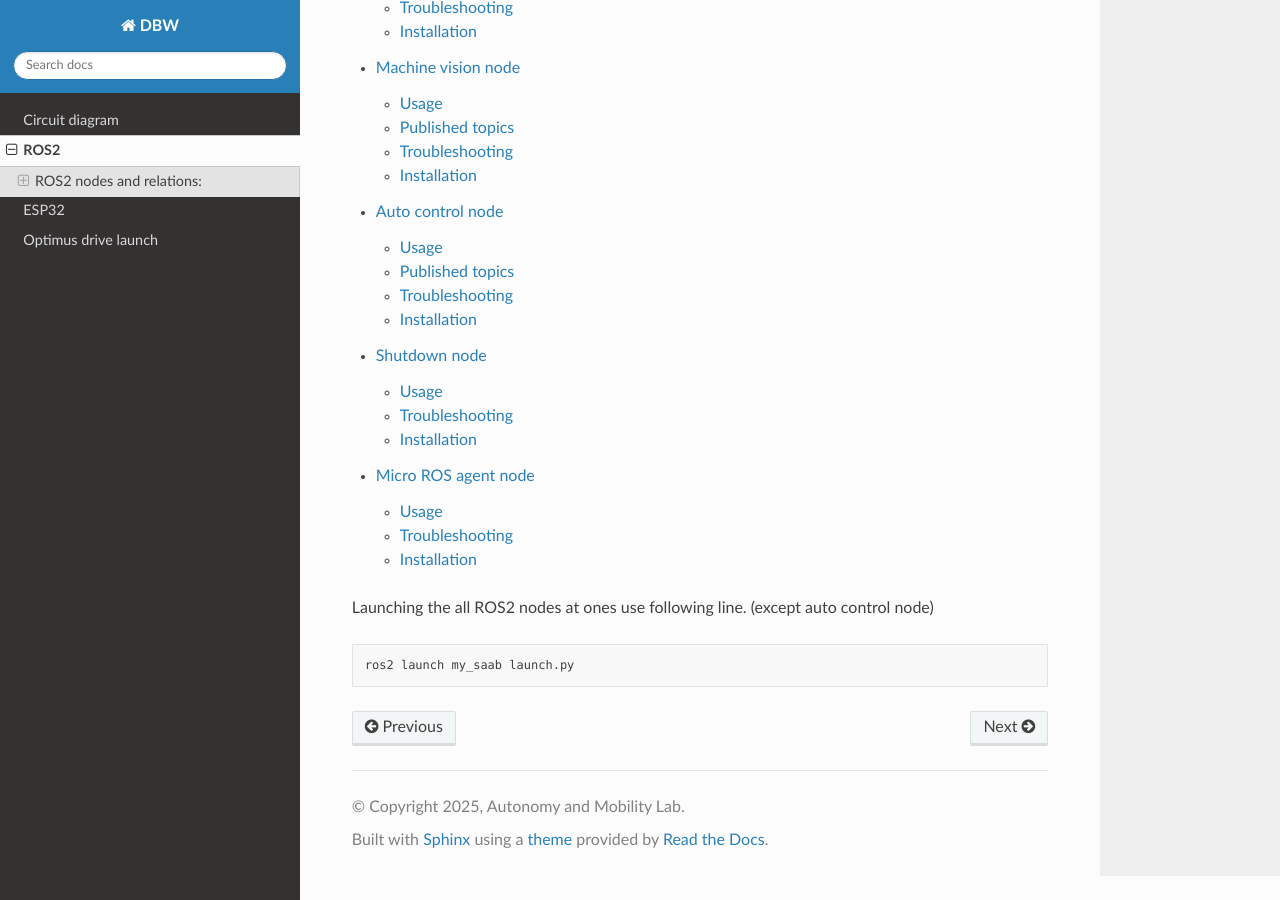
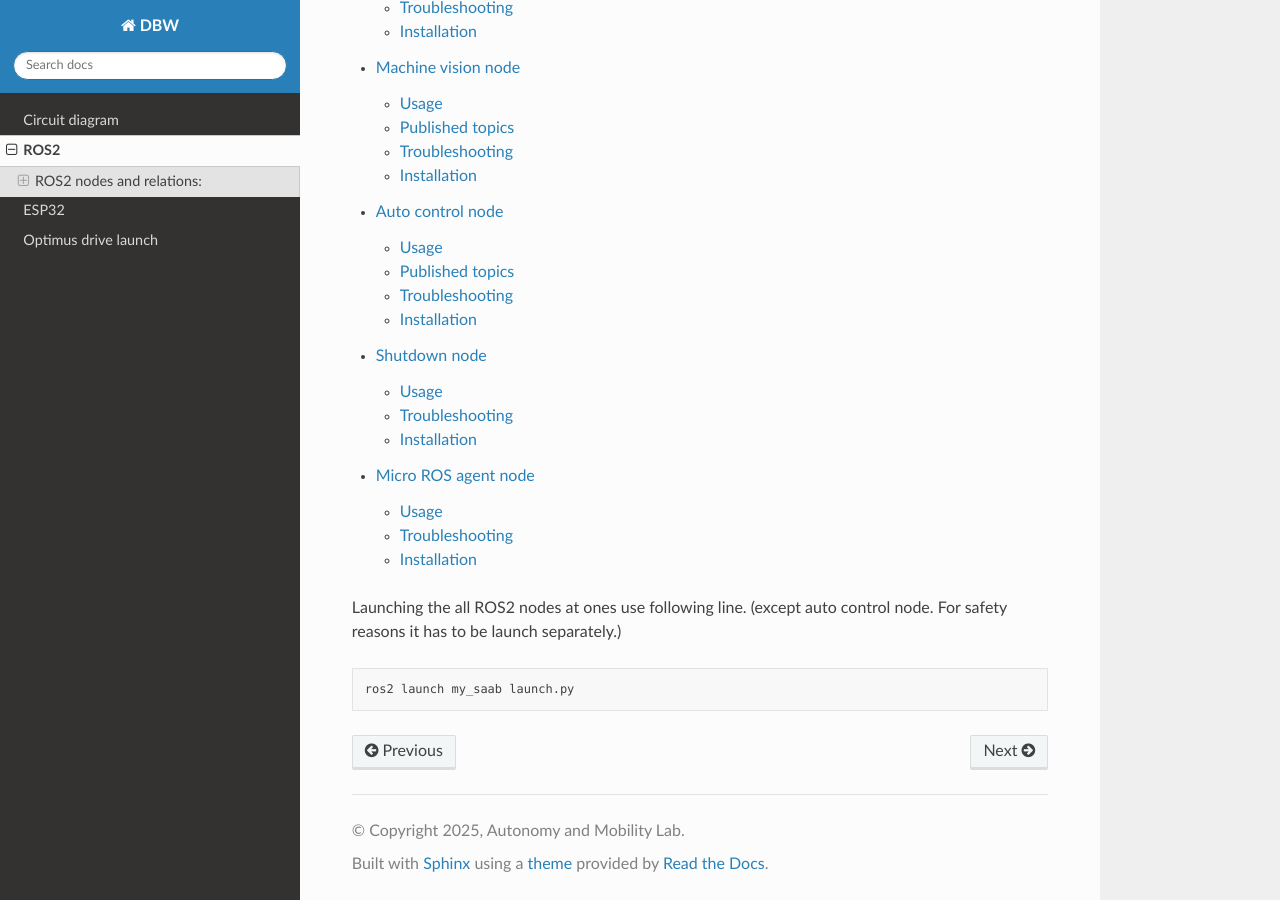
Before and after one commit to pirhonje/DBWRTD, a Sphinx documentation site: the page built from docs/source/ros2.rst, in a window 1280 px wide and 900 px high, scrolled down 1306 px. Built offline with Sphinx 7.4.7 and the Read the Docs theme 3.1.0, drawn with Linux system fonts in a browser that asks for light colours.

Commit message:
Update ros2.rst

```diff
--- a/docs/source/ros2.rst
+++ b/docs/source/ros2.rst
@@ -27,7 +27,7 @@ Nodes
 
 
 
-Launching the all ROS2 nodes at ones use following line. (except auto control node)
+Launching the all ROS2 nodes at ones use following line. (except auto control node. For safety reasons it has to be launch separately.)
 
 .. code-block:: bash
 
```
